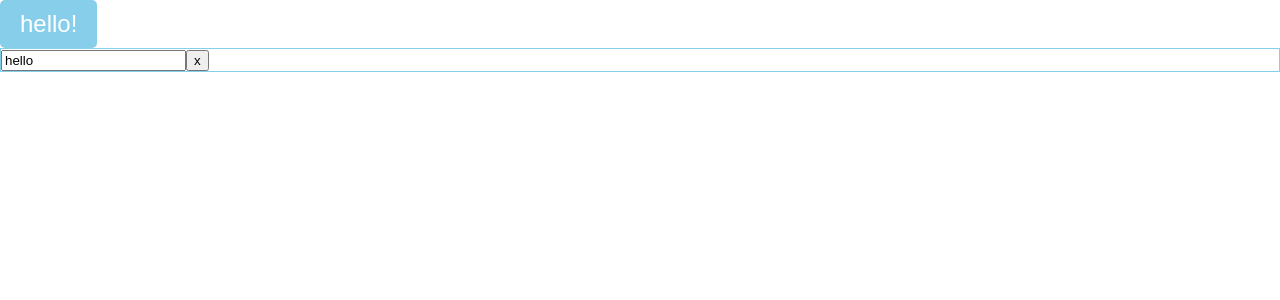
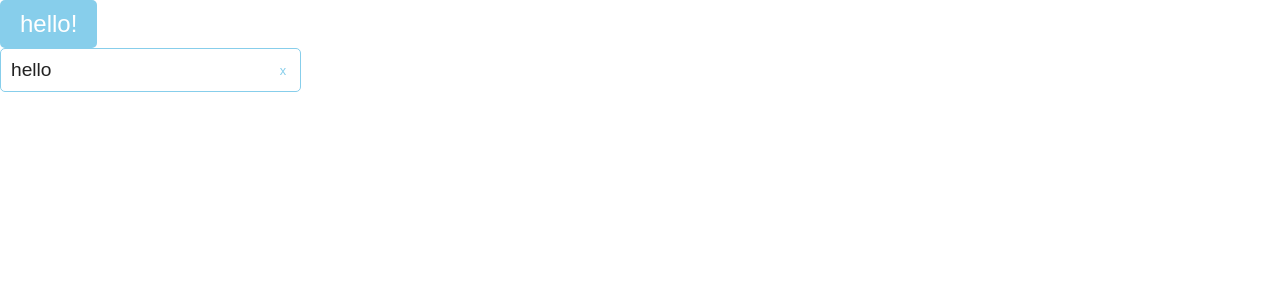
Before and after one commit to beta1360/search-movie-next, a Next.js app: page / in a window 1280 px wide. Shown: the top 300 px of the page. Built offline with nearby package versions, Linux system fonts and the light colour scheme.

Commit message:
feat: Add style in input

```diff
--- a/components/atoms/Input.tsx
+++ b/components/atoms/Input.tsx
@@ -2,9 +2,37 @@ import { useState } from 'react'
 import { css } from '@emotion/react'
 import { useCallback } from 'react'
 
-const inputWrapperStyle = css({
-  border: 'skyblue 1px solid'
-})
+const getInputWrapperStyle = (isFocus: boolean) => css`
+  display: flex;
+  align-items: center;
+  border: skyblue ${isFocus ? 2 : 1}px solid;
+  width: max-content;
+  padding: 5px 5px;
+  border-radius: 5px;
+  background-color: white;
+`
+
+const inputStyle = css`
+  border: 0;
+  font-size: 1.2rem;
+  padding: 5px 5px;
+  background-color: #fff;
+  color: #222;
+  &:focus {
+    outline: none;
+  }
+`
+
+const buttonStyle = css`
+  border: 0;
+  background: #fff;
+  width: 1.5rem;
+  font-size: 0.8rem;
+  color: skyblue;
+  padding: 0;
+  cursor: pointer;
+  margin-left: 8px;
+`
 
 type InputProps = {
   defaultInput?: string,
@@ -18,19 +46,35 @@ const BaseInput: React.FC<InputProps> = ({
   onChange
 }) => {
   const [value, setValue] = useState(defaultInput)
+  const [isFocus, setIsFocus] = useState(false)
 
   const clearInput = useCallback(() => {
     setValue('')
   }, [])
 
+  const onFocusInput = useCallback(() => {
+    setIsFocus(true)
+  }, [])
+
+  const onBlurInput = useCallback(() => {
+    setIsFocus(false)
+  }, [])
+
   return (
-    <div css={inputWrapperStyle}>
+    <div css={getInputWrapperStyle(isFocus)}>
       <input
         type="text"
+        css={inputStyle}
         defaultValue={value}
         onChange={onChange}
+        onFocus={onFocusInput}
+        onBlur={onBlurInput}
       />
-      { clearable && <button onClick={clearInput}>x</button> }
+      { clearable &&
+        <button
+          css={buttonStyle}
+          onClick={clearInput}
+        >x</button> }
     </div>
   )
 }
```
